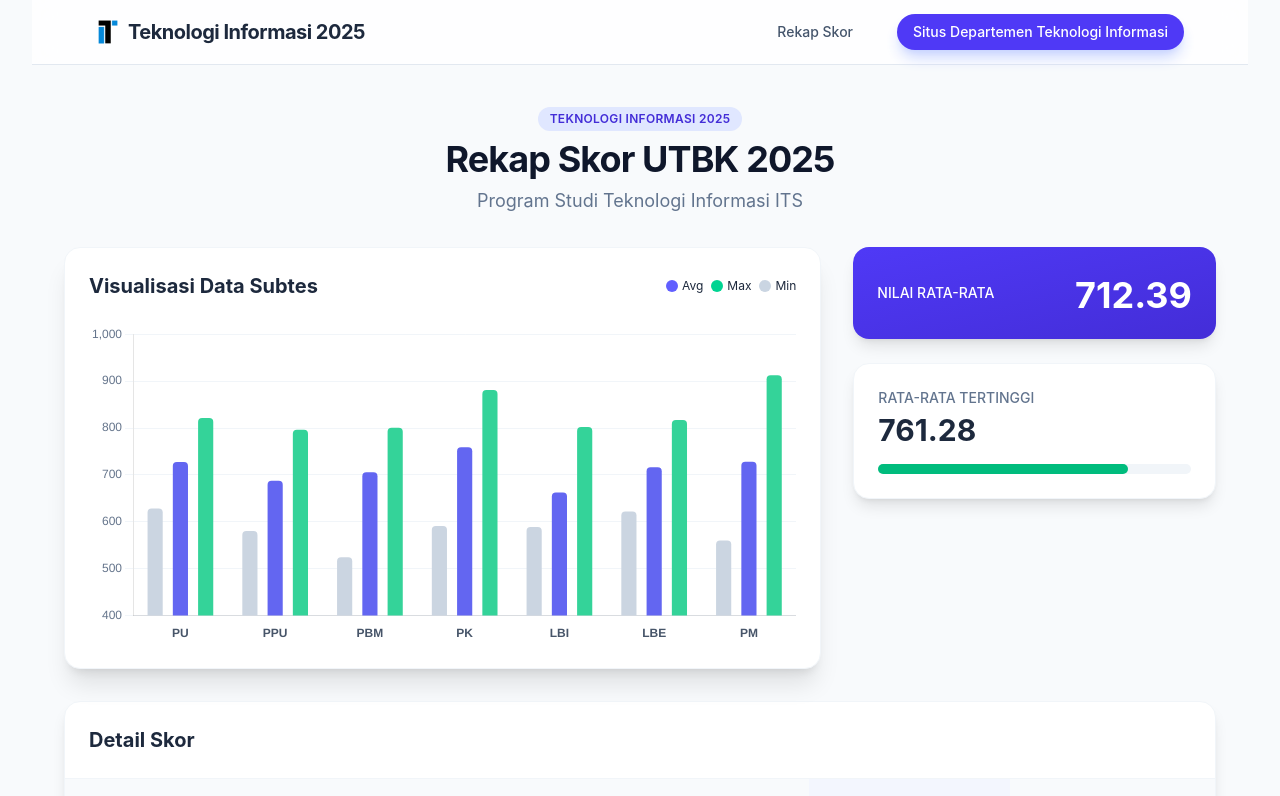
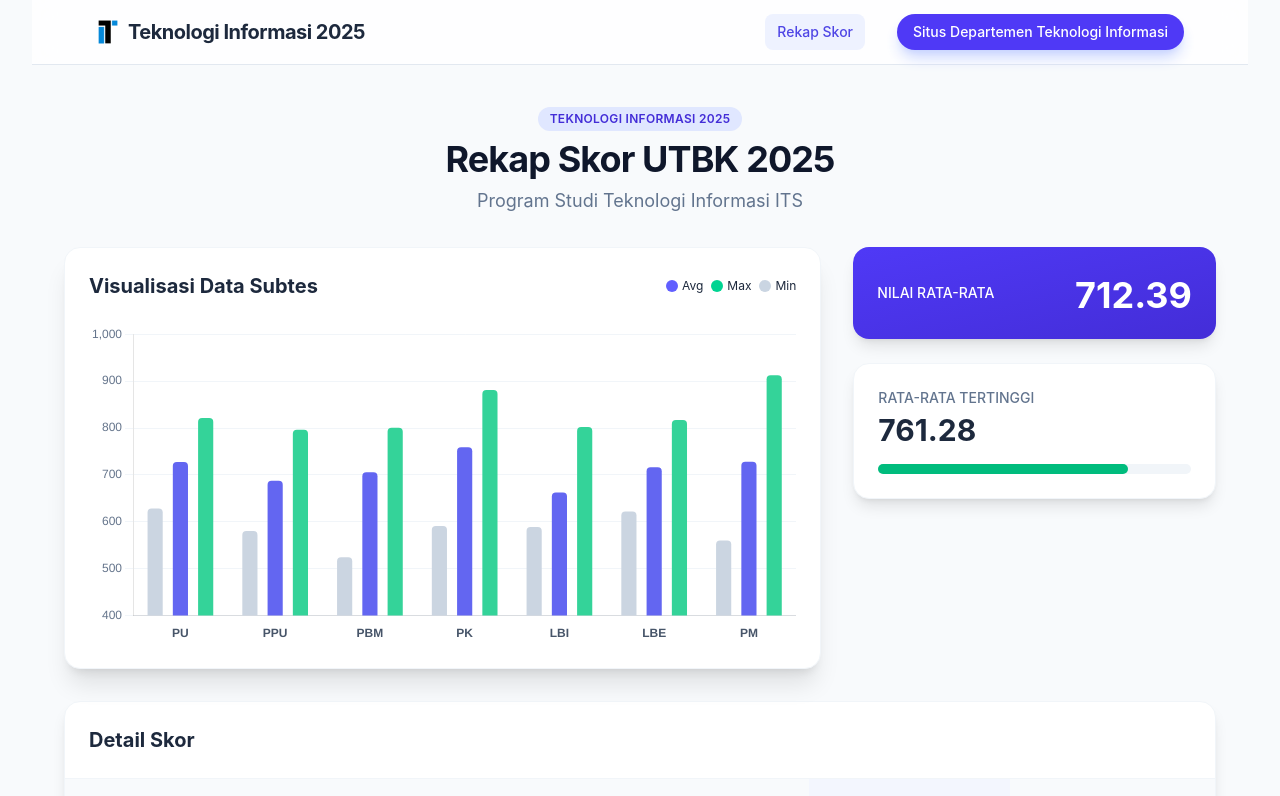
Before and after one commit to manoedinata/skorutbk-it25, a Vue app: page / in a window 1280 px wide. Shown: the top 796 px of the page. Built offline with nearby package versions, Linux system fonts and the light colour scheme.

Commit message:
Apply navbar active style

```diff
--- a/src/components/Navbar.vue
+++ b/src/components/Navbar.vue
@@ -28,7 +28,7 @@ const menuItems = [
 
                 <div class="hidden md:flex space-x-8 items-center">
                     <RouterLink v-for="item in menuItems" :key="item.name" :to="item.to"
-                        class="text-sm font-medium text-slate-600 hover:text-indigo-600 hover:bg-indigo-50 px-3 py-2 rounded-lg transition-colors duration-200">
+                        class="navbar-links text-sm font-medium text-slate-600 hover:text-indigo-600 hover:bg-indigo-50 px-3 py-2 rounded-lg transition-colors duration-200">
                         {{ item.name }}
                     </RouterLink>
 
@@ -73,3 +73,11 @@ const menuItems = [
         </transition>
     </nav>
 </template>
+
+<style scoped>
+/* Active navbar */
+nav a.navbar-links.router-link-active {
+    color: #4f46e5;
+    background-color: #eef2ff;
+}
+</style>
```
